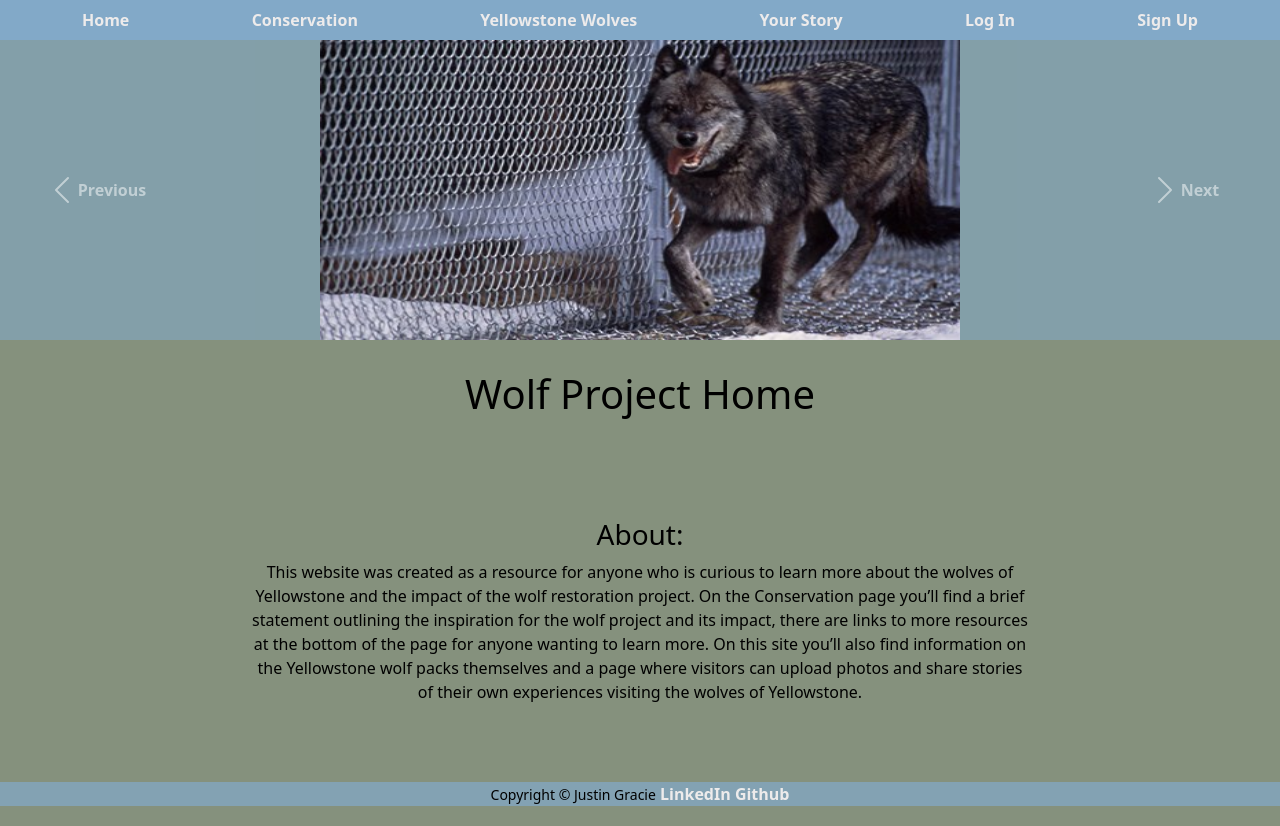
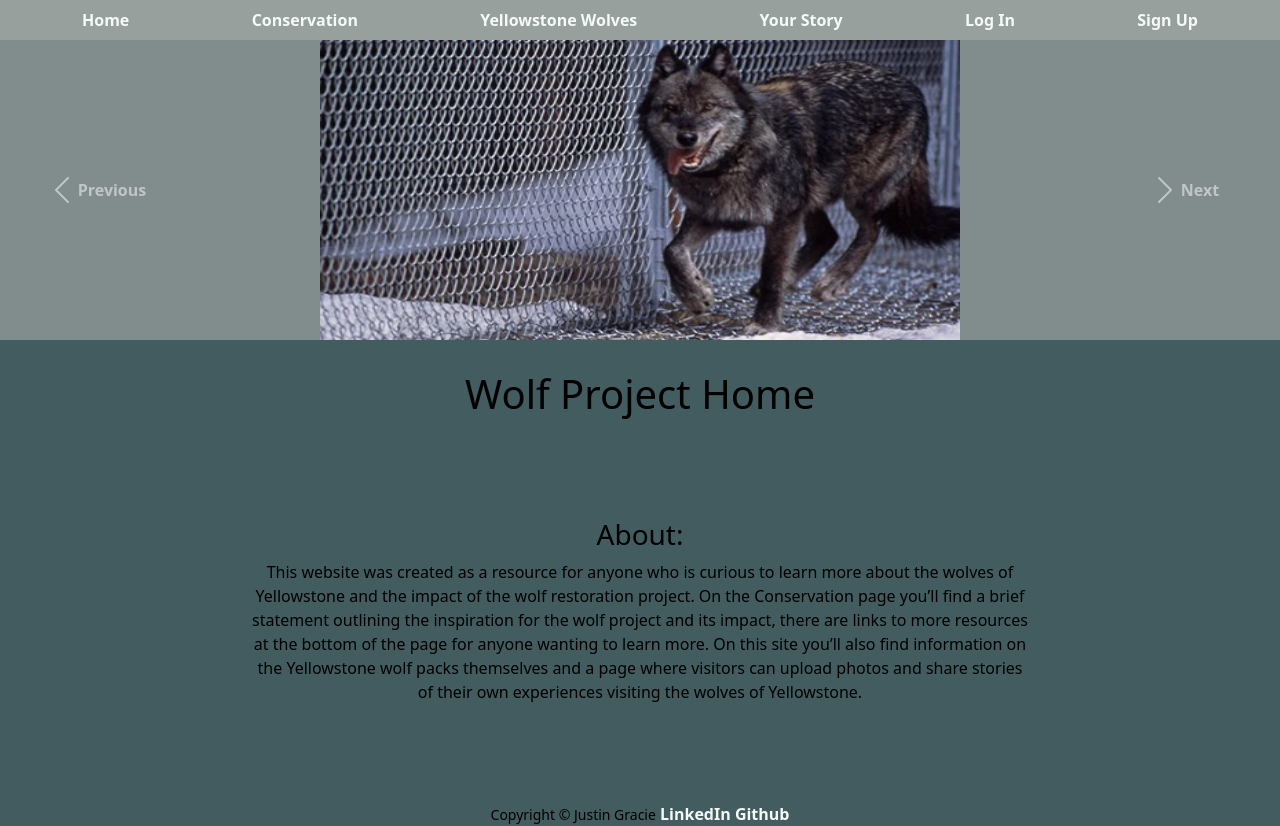
Before and after one commit to justingracie/Wolf-Conservation-Project, a Django app: page / in a window 1280 px wide. Run offline with Django 4.2, Linux system fonts and the light colour scheme.

Commit message:
wrapping up styling tweaks with footer and color pallette

```diff
--- a/WOLF_Project/main_app/static/scripts/app.js
+++ /dev/null
@@ -1 +0,0 @@
-console.log('hello world')
--- a/WOLF_Project/main_app/static/styles/main.css
+++ b/WOLF_Project/main_app/static/styles/main.css
@@ -1,12 +1,12 @@
 body {
-    background-color: #85917D;
+    background-color: #435C5F;
     justify-content: center;
     text-align: center;
-    color: black;
+    color: #010101;
 }
 nav {
-    background-color: #82afdad0;
-    color: white;
+    background-color: #98A09E;
+    color: #F4FAF8;
 }
 .map{
 
@@ -29,10 +29,10 @@ a{
     text-decoration: none;
     text-transform: capitalize;
     font-weight: bold;
-    color: rgb(237, 235, 235);
+    color: #F4FAF8;
 }
 .detail{
-    background-color:  #82afda95;
+    background-color:  #3792cb89;
     margin-top: 50px;
     max-width: 800px;
     border-style: solid;
@@ -60,7 +60,7 @@ a{
 }
 
 .pack{
-    background-color: #82afdad0;
+    background-color: #3792cb91;
     border-style: solid;
     border-color: black;
     border-radius: 8px;
@@ -108,11 +108,7 @@ a{
     padding-bottom: 12px;
     color: black;
 }
-footer{
 
-    bottom: 0;
-    background-color: #82afda95;
-}
 
 .footer-container{
     margin-top: 50px;
@@ -120,3 +116,19 @@ footer{
     justify-content: center;
     align-items: center;
 }
+
+#page-container{
+    position: relative;
+    min-height: 100vh;
+}
+
+#content{
+    padding-bottom: 3rem;
+}
+
+#footer{
+    position: absolute;
+    bottom: 0;
+    width: 100%;
+    height: 3rem;
+}
--- a/WOLF_Project/main_app/templates/base.html
+++ b/WOLF_Project/main_app/templates/base.html
@@ -7,7 +7,7 @@
     <meta name="viewport" content="width=device-width, initial-scale=1.0">
     <link href="https://cdn.jsdelivr.net/npm/bootstrap@5.2.0-beta1/dist/css/bootstrap.min.css" rel="stylesheet" integrity="sha384-0evHe/X+R7YkIZDRvuzKMRqM+OrBnVFBL6DOitfPri4tjfHxaWutUpFmBp4vmVor" crossorigin="anonymous">
     <link rel="stylesheet" href="{% static 'styles/main.css' %}">
-    <script src="../static/scripts/app.js" defer/>
+    <!-- <script src="../static/scripts/app.js" defer/> -->
     <title>Wolf Project</title>
 </head>
 <body>
@@ -15,6 +15,8 @@
     <script src="https://cdn.jsdelivr.net/npm/@popperjs/core@2.11.5/dist/umd/popper.min.js" integrity="sha384-Xe+8cL9oJa6tN/veChSP7q+mnSPaj5Bcu9mPX5F5xIGE0DVittaqT5lorf0EI7Vk" crossorigin="anonymous"></script>
     <script src="https://cdn.jsdelivr.net/npm/bootstrap@5.2.0-beta1/dist/js/bootstrap.min.js" integrity="sha384-kjU+l4N0Yf4ZOJErLsIcvOU2qSb74wXpOhqTvwVx3OElZRweTnQ6d31fXEoRD1Jy" crossorigin="anonymous"></script>
 
+    <div id="page-container">
+        <div id="content">
             <nav class="navbar navbar-default" role="navigation">
                 <div class="container">
                     <a href="/">Home</a>
@@ -36,7 +38,8 @@
             {% block content %}
             {% endblock %}
 
-<footer>
+        </div>
+        <footer id="footer">
             <div class="footer-container text-center">
                 <div class="footer">
                     <small>Copyright &copy; Justin Gracie</small>
@@ -45,5 +48,8 @@
                 </div>
             </div>
         </footer>
+    </div>
+
+
 </body>
 </html>
--- a/WOLF_Project/main_app/templates/home.html
+++ b/WOLF_Project/main_app/templates/home.html
@@ -3,7 +3,7 @@
 
 <style>
     .carousel-item{
-        background-color: #82afda79;
+        background-color: #98a09eb9;
     }
 </style>
 <div id="carouselExampleControls" class="carousel slide" data-bs-ride="carousel">
```
Also changed, not shown: WOLF_Project/media/images/turtles.jpeg (added). Lines whose indentation alone changed are shown as unchanged.
